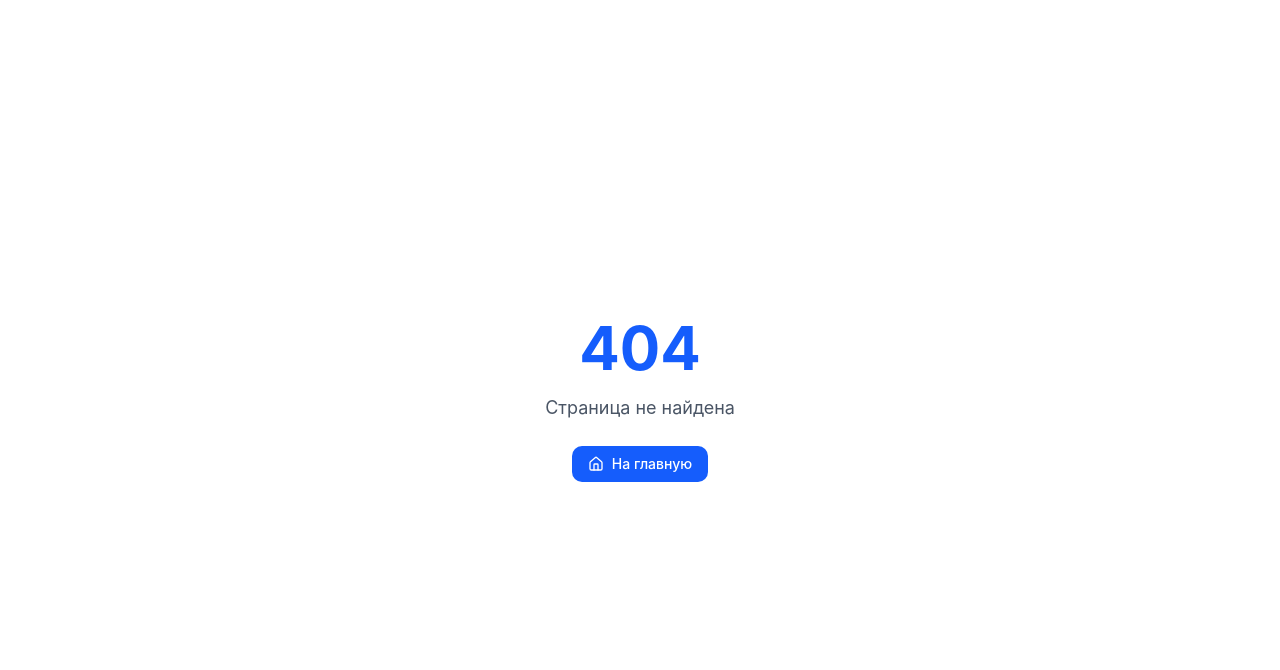
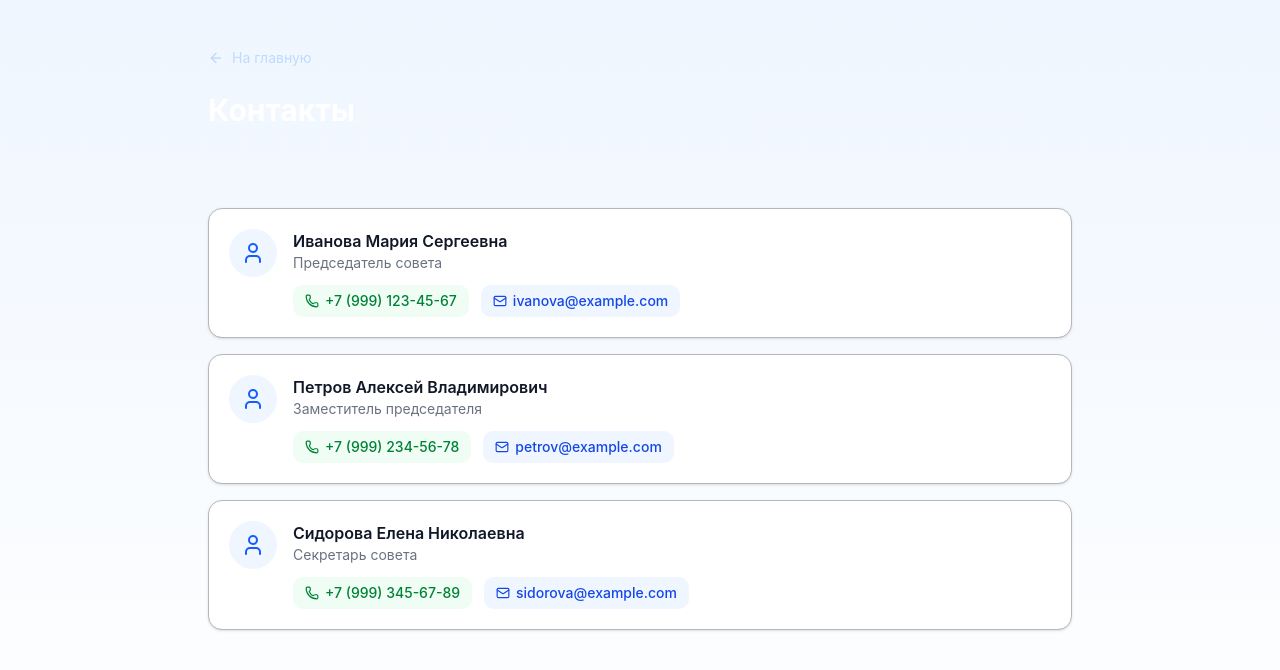
Before and after one commit to Vik725/personal-notes, a Next.js app: page /contacts in a window 1280 px wide. Before the commit this address had no page. Shown: the top 670 px of the page. Built offline with nearby package versions, Linux system fonts and the light colour scheme.

Commit message:
Create page.tsx

```diff
--- /dev/null
+++ b/app/contacts/page.tsx
@@ -0,0 +1,70 @@
+import Link from "next/link";
+import { ArrowLeft, Phone, Mail, User } from "lucide-react";
+
+const defaultContacts = [
+  {
+    id: "1",
+    name: "Иванова Мария Сергеевна",
+    position: "Председатель совета",
+    phone: "+7 (999) 123-45-67",
+    email: "ivanova@example.com",
+  },
+  {
+    id: "2",
+    name: "Петров Алексей Владимирович",
+    position: "Заместитель председателя",
+    phone: "+7 (999) 234-56-78",
+    email: "petrov@example.com",
+  },
+  {
+    id: "3",
+    name: "Сидорова Елена Николаевна",
+    position: "Секретарь совета",
+    phone: "+7 (999) 345-67-89",
+    email: "sidorova@example.com",
+  },
+];
+
+export default function ContactsPage() {
+  return (
+    <div className="min-h-screen bg-gradient-to-b from-blue-50 to-white">
+      <div className="gradient-hero-vibrant pattern-grid text-white">
+        <div className="mx-auto max-w-4xl px-4 py-12">
+          <Link href="/" className="inline-flex items-center gap-2 text-sm text-blue-200 hover:text-white transition-colors mb-6">
+            <ArrowLeft className="h-4 w-4" />
+            На главную
+          </Link>
+          <h1 className="text-2xl font-bold sm:text-3xl">Контакты</h1>
+        </div>
+      </div>
+
+      <div className="mx-auto max-w-4xl px-4 py-8">
+        <div className="space-y-4">
+          {defaultContacts.map((contact) => (
+            <div key={contact.id} className="rounded-xl border bg-white p-5 shadow-sm">
+              <div className="flex items-start gap-4">
+                <div className="flex h-12 w-12 shrink-0 items-center justify-center rounded-full bg-blue-50 text-blue-600">
+                  <User className="h-6 w-6" />
+                </div>
+                <div className="min-w-0 flex-1">
+                  <h3 className="font-semibold text-gray-900">{contact.name}</h3>
+                  <p className="text-sm text-gray-500">{contact.position}</p>
+                  <div className="mt-3 flex flex-wrap gap-3">
+                    <a href={`tel:${contact.phone}`} className="inline-flex items-center gap-1.5 rounded-lg bg-green-50 px-3 py-1.5 text-sm font-medium text-green-700 hover:bg-green-100 transition-colors">
+                      <Phone className="h-3.5 w-3.5" />
+                      {contact.phone}
+                    </a>
+                    <a href={`mailto:${contact.email}`} className="inline-flex items-center gap-1.5 rounded-lg bg-blue-50 px-3 py-1.5 text-sm font-medium text-blue-700 hover:bg-blue-100 transition-colors">
+                      <Mail className="h-3.5 w-3.5" />
+                      {contact.email}
+                    </a>
+                  </div>
+                </div>
+              </div>
+            </div>
+          ))}
+        </div>
+      </div>
+    </div>
+  );
+}
```
